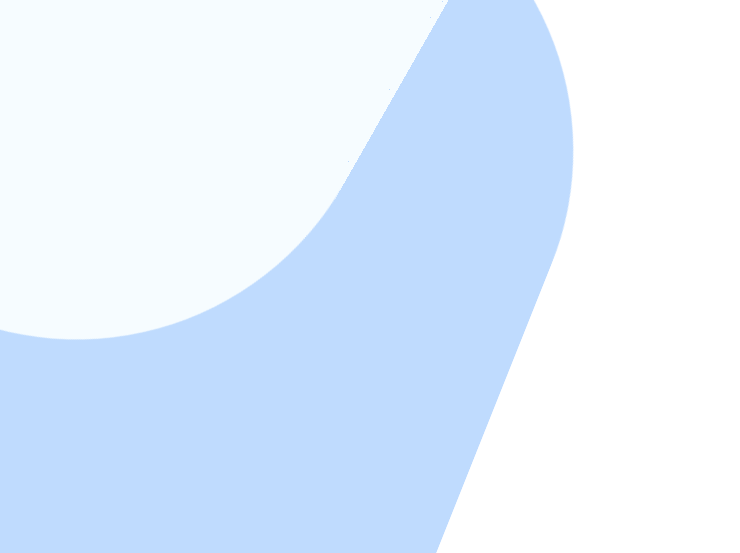
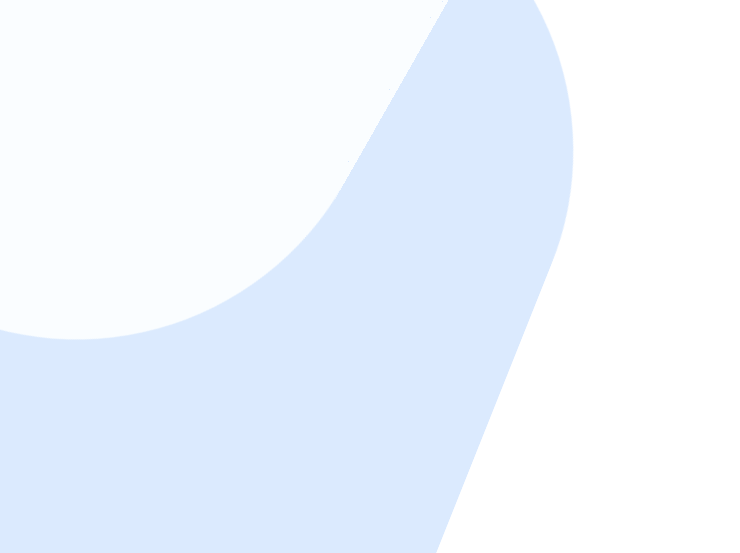
Before and after one commit to whomwah/whomwah.github.com, a plain HTML site: page index.html in a window 1280 px wide. Shown: the part 247-800 px from the top of the page, without its empty margins (0-740 px from the left). Drawn offline with Linux system fonts and the light colour scheme.

Commit message:
background color

```diff
--- a/index.html
+++ b/index.html
@@ -25,7 +25,7 @@
       rel="stylesheet"
     />
 
-    <link rel="stylesheet" href="/assets/index.73927f98.css">
+    <link rel="stylesheet" href="/assets/index.5bd49eff.css">
   </head>
   <body>
     <div class="absolute top-0 left-0 w-screen h-screen fun overflow-hidden"></div>
```
Also changed, not shown: assets/index.5bd49eff.css (added).
